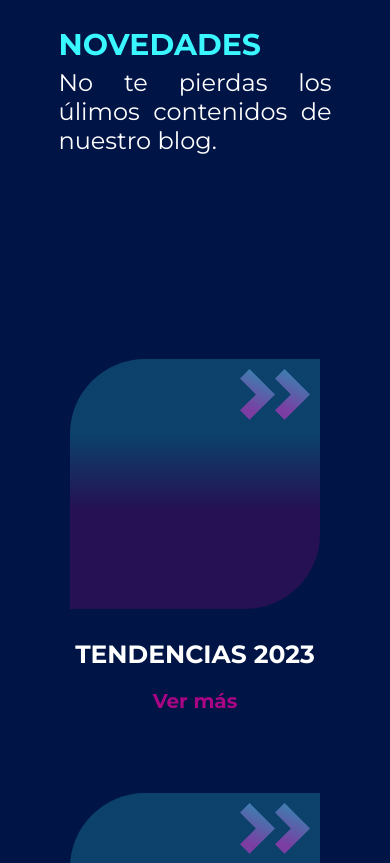
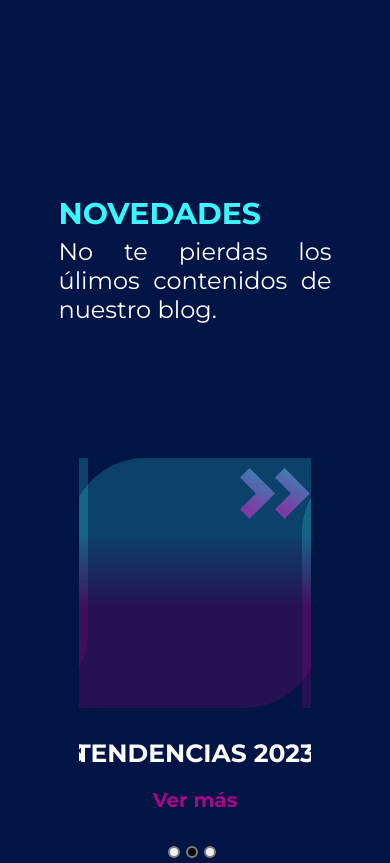
Before and after one commit to PochiTama-dev/Calu, a React (Create React App) app: page / in a window 390 px wide. Shown: the part 2580-3443 px from the top of the page. Built offline with nearby package versions, Linux system fonts and the light colour scheme.

Commit message:
Add slider en mobile y tablet

```diff
--- a/src/Components/Home/Home.jsx
+++ b/src/Components/Home/Home.jsx
@@ -100,7 +100,7 @@ const Home = () => {
         </Link>
       </section>
       <section
-        style={{ height: "90vh", transition: "transform 0.5s ease-in-out" }}
+        style={{ height: "110vh", transition: "transform 0.5s ease-in-out" }}
         className={`section-3 ${
           currentSection === 2 ? "animate__animated animate__fadeIn" : ""
         }`}
--- a/src/Components/News/Card_news/card_news.css
+++ b/src/Components/News/Card_news/card_news.css
@@ -1,7 +1,7 @@
 .card_news {
   display: flex;
   flex-direction: column;
-  width: 320px;
+  max-width: 320px;
 }
 .card_cont {
   display: flex;
@@ -49,7 +49,7 @@
 
 @media (max-width: 1024px) {
   .card_f {
-    width: 250px;
+    max-width: 250px;
     height: 250px;
   }
 
--- a/src/Components/News/News.jsx
+++ b/src/Components/News/News.jsx
@@ -1,7 +1,19 @@
 import React from "react";
 import "./news.css";
 import Card_news from "./Card_news/Card_news";
+import Slider from "./Slider/Slider";
 const News = () => {
+  const [width, setWidth] = React.useState(window.innerWidth);
+  const breakpoint = 1024;
+  React.useEffect(() => {
+    const handleResizeWindow = () => setWidth(window.innerWidth);
+
+    window.addEventListener("resize", handleResizeWindow);
+    return () => {
+      window.removeEventListener("resize", handleResizeWindow);
+    };
+  }, []);
+  if (width > breakpoint) {
     return (
       <div className="novedades_container">
         <h1 className="title_novedades">NOVEDADES</h1>
@@ -58,6 +70,65 @@ const News = () => {
         </div>
       </div>
     );
+  }
+  return (
+    <div className="novedades_container">
+      <h1 className="title_novedades">NOVEDADES</h1>
+      <p>No te pierdas los úlimos contenidos de nuestro blog.</p>
+      <div className="cards_novedades">
+        <Slider>
+          <Card_news
+            image={
+              <img className="icons_novedades" src={""} alt="" width="50%" />
+            }
+            title={"TENDENCIAS 2023"}
+            btn={
+              <a
+                target="_blank"
+                className="
+                  button_novedades"
+                href=" "
+              >
+                Ver más
+              </a>
+            }
+          ></Card_news>
+          <Card_news
+            image={
+              <img className="icons_novedades" src={""} alt="" width="50%" />
+            }
+            title={"TENDENCIAS 2023"}
+            btn={
+              <a
+                target="_blank"
+                className="
+                  button_novedades"
+                href=" "
+              >
+                Ver más
+              </a>
+            }
+          ></Card_news>
+          <Card_news
+            image={
+              <img className="icons_novedades" src={""} alt="" width="50%" />
+            }
+            title={"TENDENCIAS 2023"}
+            btn={
+              <a
+                target="_blank"
+                className="
+                  button_novedades"
+                href=" "
+              >
+                Ver más
+              </a>
+            }
+          ></Card_news>
+        </Slider>
+      </div>
+    </div>
+  );
 };
 
 export default News;
--- /dev/null
+++ b/src/Components/News/Slider/Slider.jsx
@@ -0,0 +1,44 @@
+import React from "react";
+import "./slider.css";
+import Carousel from "react-multi-carousel";
+import "react-multi-carousel/lib/styles.css";
+
+function Slider({ children }) {
+  const responsive = {
+    desktop: {
+      breakpoint: { max: 3000, min: 1024 },
+      items: 3,
+    },
+    tablet: {
+      breakpoint: { max: 1024, min: 464 },
+      items: 2,
+    },
+    mobile: {
+      breakpoint: { max: 767, min: 0 },
+      items: 1,
+    },
+  };
+
+  return (
+    <div className="carousel">
+      <Carousel
+        containerClass="carousel-container"
+        swipeable={true}
+        draggable={false}
+        removeArrowOnDeviceType={["mobile", "tablet"]}
+        infinite={true}
+        responsive={responsive}
+        showDots={true}
+        itemClass="carouselItem"
+        autoPlay={true}
+        autoPlaySpeed={"4500"}
+      >
+        {children.map((children, index) => {
+          return <div key={index}>{children}</div>;
+        })}
+      </Carousel>
+    </div>
+  );
+}
+
+export default Slider;
--- /dev/null
+++ b/src/Components/News/Slider/slider.css
@@ -0,0 +1,4 @@
+.carousel {
+  display: flex;
+  justify-content: center;
+}
--- a/src/Components/News/news.css
+++ b/src/Components/News/news.css
@@ -30,6 +30,14 @@
   font-weight: bold;
 }
 
+@media (max-width: 1024px) {
+  .cards_novedades {
+    display: block;
+
+    margin: 80px 0 150px 0;
+  }
+}
+
 @media (max-width: 767px) {
   .title_novedades {
     padding: 15% 0% 2% 0%;
```
Lines whose indentation alone changed are shown as unchanged.
